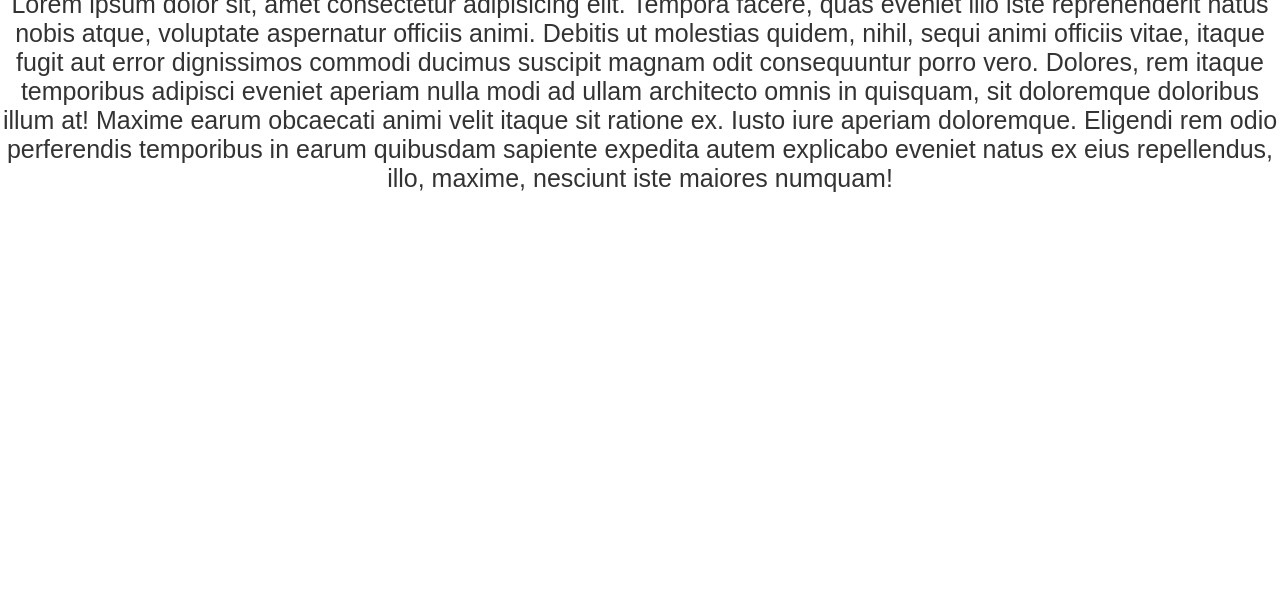
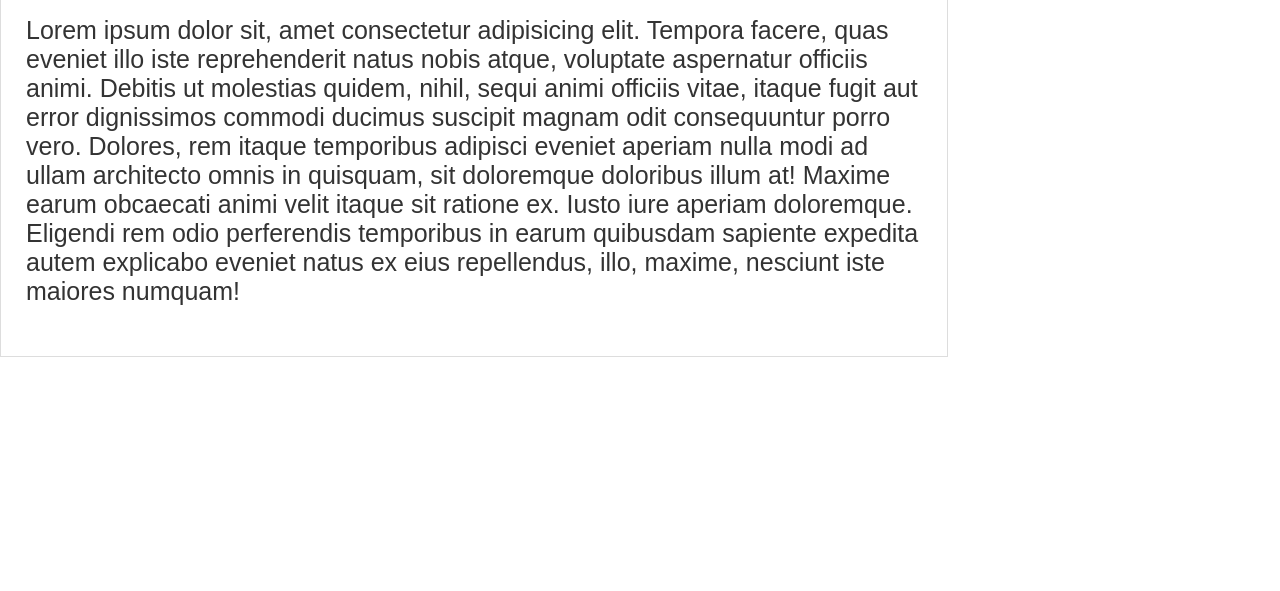
Before and after one commit to JairGuerra/530B_ProyrctoGit02, a plain HTML site: page index.html in a window 1280 px wide. Shown: the part 209-800 px from the top of the page. Drawn offline with Linux system fonts and the light colour scheme.

Commit message:
creacion container y css

```diff
--- a/index.html
+++ b/index.html
@@ -7,11 +7,13 @@
     <title>Proyecto GIT 02</title>
 </head>
 <body>
-    <h1>Proyecto GIT 02</h1>
-    <div id="post">
-        <h2>blog de tecnología</h2>
-        <p>Lorem ipsum dolor sit, amet consectetur adipisicing elit. Tempora facere, quas eveniet illo iste reprehenderit natus nobis atque, voluptate aspernatur officiis animi. Debitis ut molestias quidem, nihil, sequi animi officiis vitae, itaque fugit aut error dignissimos commodi ducimus suscipit magnam odit consequuntur porro vero. Dolores, rem itaque temporibus adipisci eveniet aperiam nulla modi ad ullam architecto omnis in quisquam, sit doloremque doloribus illum at! Maxime earum obcaecati animi velit itaque sit ratione ex. Iusto iure aperiam doloremque. Eligendi rem odio perferendis temporibus in earum quibusdam sapiente expedita autem explicabo eveniet natus ex eius repellendus, illo, maxime, nesciunt iste maiores numquam!</p>
+    <div id="container">
+        <h1>Proyecto GIT 02</h1>
+        <div id="post">
+            <h2>blog de tecnología</h2>
+            <p>Lorem ipsum dolor sit, amet consectetur adipisicing elit. Tempora facere, quas eveniet illo iste reprehenderit natus nobis atque, voluptate aspernatur officiis animi. Debitis ut molestias quidem, nihil, sequi animi officiis vitae, itaque fugit aut error dignissimos commodi ducimus suscipit magnam odit consequuntur porro vero. Dolores, rem itaque temporibus adipisci eveniet aperiam nulla modi ad ullam architecto omnis in quisquam, sit doloremque doloribus illum at! Maxime earum obcaecati animi velit itaque sit ratione ex. Iusto iure aperiam doloremque. Eligendi rem odio perferendis temporibus in earum quibusdam sapiente expedita autem explicabo eveniet natus ex eius repellendus, illo, maxime, nesciunt iste maiores numquam!</p>
 
+        </div>
     </div>
 </body>
 </html>
--- a/styles.css
+++ b/styles.css
@@ -6,3 +6,11 @@ body{
     margin: 0px;
     padding: 0px;
 }
+
+#container{
+    width: 70%;
+    padding: 1em;
+    text-align: left;
+    border: 1px solid #ddd;
+    margin: 0, auto;
+}
```
